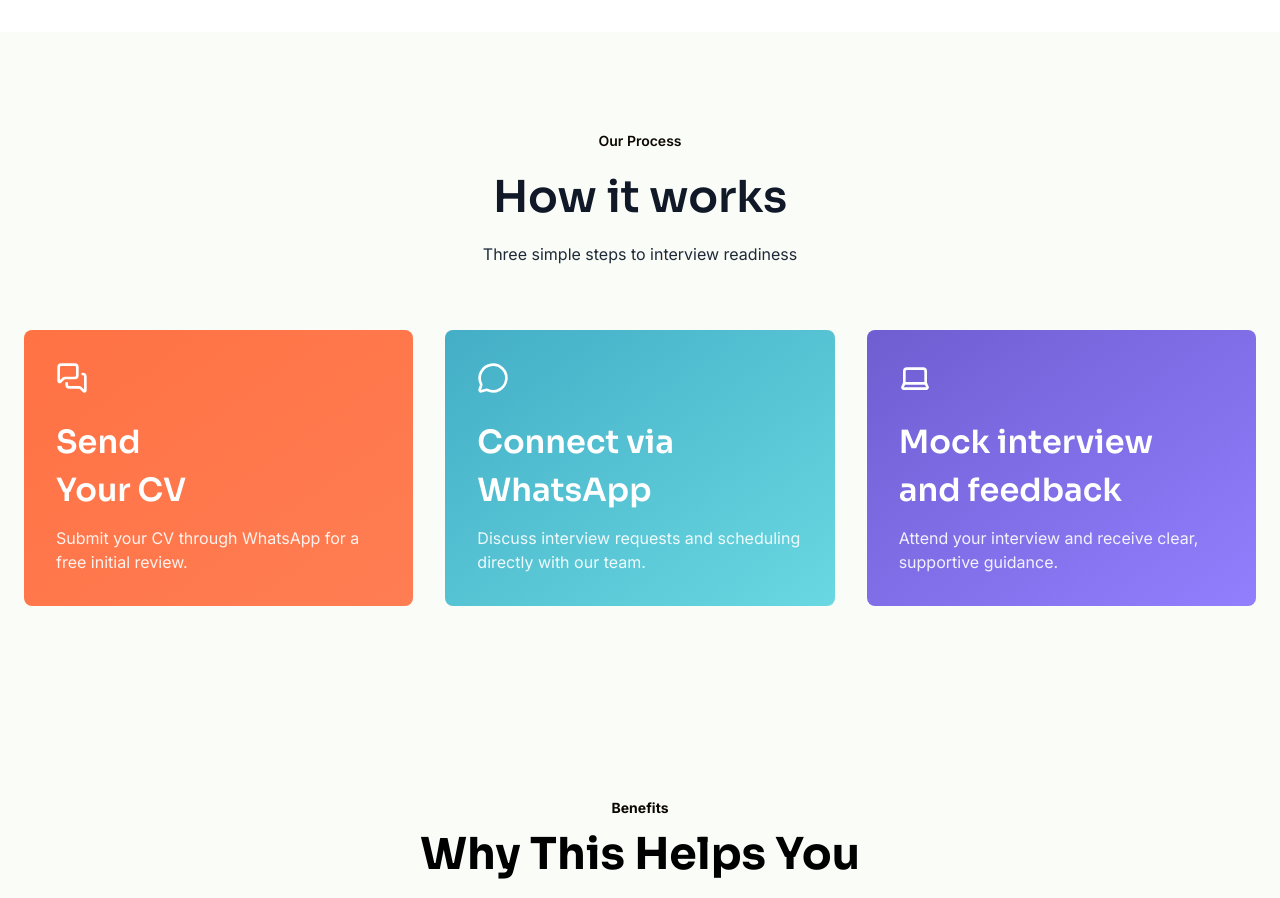
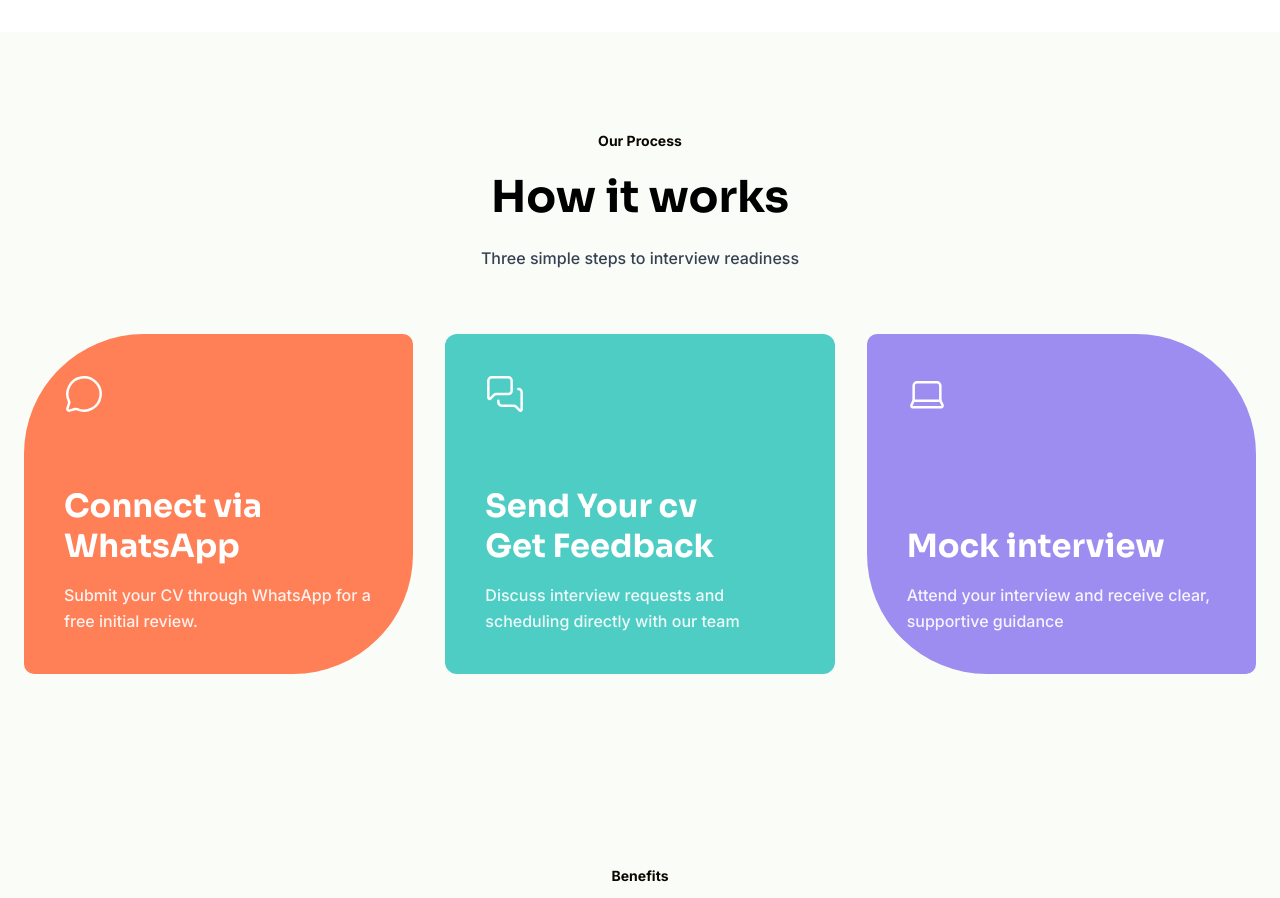
Before and after one commit to chamithsandeepa/InterviewPro, a Next.js app: page / in a window 1280 px wide. Shown: the part 1660-2558 px from the top of the page. Built offline with nearby package versions, Linux system fonts and the light colour scheme.

Commit message:
enhance Process component with improved layout, styling, and content for better user engagement

```diff
--- a/components/Process.tsx
+++ b/components/Process.tsx
@@ -1,11 +1,11 @@
 "use client";
 
-import { FileText, MessageCircle, Laptop, MessagesSquare } from "lucide-react";
+import { MessageCircle, Laptop, MessagesSquare } from "lucide-react";
 import { motion } from "motion/react";
 
 export default function Process() {
   return (
-    <section id="process" className="bg-[#FAFDF7] py-24">
+    <section id="process" className="bg-[#FAFDF7] py-24 font-inter">
       <motion.div
         className="mx-auto max-w-7xl px-6"
         initial="hidden"
@@ -26,14 +26,14 @@ export default function Process() {
       >
         {/* Header */}
         <motion.div
-          className="text-center"
+          className="text-center mb-16"
           variants={{
             hidden: { opacity: 0, y: 20 },
             visible: { opacity: 1, y: 0 },
           }}
         >
           <motion.span
-            className="text-sm font-semibold text-[#0C0801]"
+            className="text-sm font-bold text-[#0C0801]"
             variants={{
               hidden: { opacity: 0, y: 10 },
               visible: { opacity: 1, y: 0 },
@@ -43,7 +43,7 @@ export default function Process() {
           </motion.span>
 
           <motion.h2
-            className="mt-3 text-[32px] font-semibold lg:text-[44px]"
+            className="mt-3 text-[32px] font-sora font-bold lg:text-[44px] text-black"
             style={{ fontFamily: "var(--font-sora)" }}
             variants={{
               hidden: { opacity: 0, y: 16 },
@@ -54,7 +54,7 @@ export default function Process() {
           </motion.h2>
 
           <motion.p
-            className="mt-3 text-gray-800"
+            className="mt-4 text-gray-700 font-medium"
             variants={{
               hidden: { opacity: 0, y: 12 },
               visible: { opacity: 1, y: 0 },
@@ -65,16 +65,22 @@ export default function Process() {
         </motion.div>
 
         {/* Steps */}
-        <div className="mt-16 grid grid-cols-1 gap-8 md:grid-cols-2 lg:grid-cols-3">
-          {/* Step 1 */}
+        <div className="grid grid-cols-1 gap-8 md:grid-cols-3">
+          {/* Step 1 - WhatsApp */}
           <motion.div
-            className="rounded-lg bg-linear-to-br from-[#FF7244] to-[#FF7D53] p-8 text-white"
+            className="bg-[#FF7F56] p-10 text-white min-h-85 flex flex-col justify-between"
+            style={{
+              borderTopLeftRadius: "120px",
+              borderBottomRightRadius: "120px",
+              borderTopRightRadius: "10px",
+              borderBottomLeftRadius: "10px",
+            }}
             variants={{
               hidden: { opacity: 0, y: 30 },
               visible: { opacity: 1, y: 0 },
             }}
             transition={{ duration: 0.6, ease: "easeOut" }}
-            whileHover={{ y: -6 }}
+            whileHover={{ y: -6, boxShadow: "0 10px 30px rgba(255, 127, 86, 0.4)" }}
           >
             <motion.div
                initial={{ scale: 0.8, opacity: 0 }}
@@ -82,31 +88,31 @@ export default function Process() {
                viewport={{ once: true }}
                transition={{ duration: 0.4, ease: "easeOut" }}
             >
-              <MessagesSquare className="h-8 w-8" />
+              <MessageCircle className="h-10 w-10 text-white" strokeWidth={1.5} />
             </motion.div>
 
+            <div>
               <h3
-              className="mt-6 text-[32px] font-semibold"
+                className="text-[32px] leading-tight font-bold"
                 style={{ fontFamily: "var(--font-sora)" }}
               >
-              Send <br />
-              Your CV
+                Connect via <br /> WhatsApp
               </h3>
-
-            <p className="mt-3 text-white/90">
+              <p className="mt-4 text-white/90 leading-relaxed font-medium">
                 Submit your CV through WhatsApp for a free initial review.
               </p>
+            </div>
           </motion.div>
 
-          {/* Step 2 */}
+           {/* Step 2 - CV */}
            <motion.div
-            className="rounded-lg bg-linear-to-br from-[#43AEC6] to-[#69D8E1] p-8 text-white"
+            className="bg-[#4ECDC4] p-10 text-white min-h-85 rounded-xl flex flex-col justify-between"
             variants={{
               hidden: { opacity: 0, y: 30 },
               visible: { opacity: 1, y: 0 },
             }}
             transition={{ duration: 0.6, ease: "easeOut", delay: 0.1 }}
-            whileHover={{ y: -6 }}
+            whileHover={{ y: -6, boxShadow: "0 10px 30px rgba(78, 205, 196, 0.4)" }}
           >
              <motion.div
                initial={{ scale: 0.8, opacity: 0 }}
@@ -114,30 +120,38 @@ export default function Process() {
                viewport={{ once: true }}
                transition={{ duration: 0.4, ease: "easeOut" }}
             >
-              <MessageCircle className="h-8 w-8" />
+              <MessagesSquare className="h-10 w-10 text-white" strokeWidth={1.5} />
             </motion.div>
 
+            <div>
               <h3
-              className="mt-6 text-[32px] font-semibold"
+                className="text-[32px] leading-tight font-bold"
                 style={{ fontFamily: "var(--font-sora)" }}
               >
-              Connect via <br /> WhatsApp
+                 Send Your cv <br />
+                 Get Feedback
               </h3>
-
-            <p className="mt-3 text-white/90">
-              Discuss interview requests and scheduling directly with our team.
+              <p className="mt-4 text-white/90 leading-relaxed font-medium">
+                 Discuss interview requests and scheduling directly with our team
               </p>
+            </div>
           </motion.div>
 
-          {/* Step 3 */}
+           {/* Step 3 - Mock */}
            <motion.div
-            className="rounded-lg bg-linear-to-br from-[#6F5ED1] to-[#917FFE] p-8 text-white"
+            className="bg-[#9d8df1] p-10 text-white min-h-85 flex flex-col justify-between"
+             style={{
+              borderTopRightRadius: "120px",
+              borderBottomLeftRadius: "120px",
+              borderTopLeftRadius: "10px",
+              borderBottomRightRadius: "10px",
+            }}
             variants={{
               hidden: { opacity: 0, y: 30 },
               visible: { opacity: 1, y: 0 },
             }}
             transition={{ duration: 0.6, ease: "easeOut", delay: 0.2 }}
-            whileHover={{ y: -6 }}
+            whileHover={{ y: -6, boxShadow: "0 10px 30px rgba(157, 141, 241, 0.4)" }}
           >
              <motion.div
                initial={{ scale: 0.8, opacity: 0 }}
@@ -145,21 +159,22 @@ export default function Process() {
                viewport={{ once: true }}
                transition={{ duration: 0.4, ease: "easeOut" }}
             >
-              <Laptop className="h-8 w-8" />
+              <Laptop className="h-10 w-10 text-white" strokeWidth={1.5} />
             </motion.div>
 
+            <div>
               <h3
-              className="mt-6 text-[32px] font-semibold"
+                className="text-[32px] leading-tight font-bold"
                  style={{ fontFamily: "var(--font-sora)" }}
               >
-              Mock interview <br />
-              and feedback
+                Mock interview
               </h3>
+              <p className="mt-4 text-white/90 leading-relaxed font-medium">
+                Attend your interview and receive clear, supportive guidance
+              </p>
+            </div>
+          </motion.div>
 
-            <p className="mt-3 text-white/90">
-              Attend your interview and receive clear, supportive guidance.
-            </p>
-          </motion.div>
         </div>
       </motion.div>
     </section>
```
Lines whose indentation alone changed are shown as unchanged.
